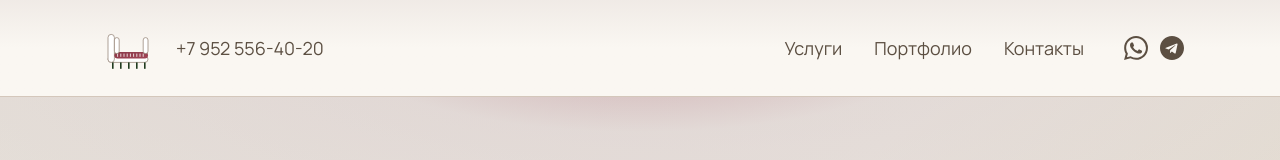
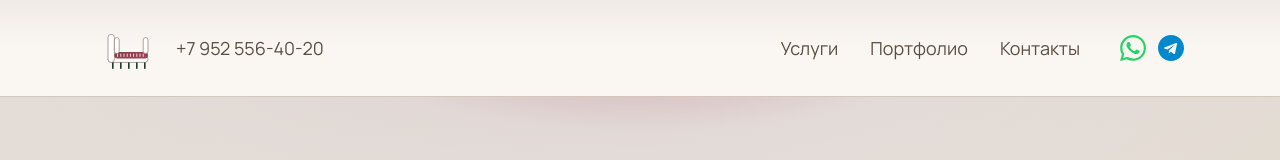
Before and after one commit to reusable34/restavraci-mebel, a Next.js app: page / in a window 1280 px wide. Shown: the top 160 px of the page. Built offline with nearby package versions, Linux system fonts and the light colour scheme.

Commit message:
Improve header icons: add colors and hover effects

```diff
--- a/components/Header.tsx
+++ b/components/Header.tsx
@@ -52,24 +52,24 @@
                 href="https://wa.me/79525564020"
                 target="_blank"
                 rel="noopener noreferrer"
-                className="hover:opacity-80 transition-opacity"
+                className="hover:scale-110 transition-transform"
                 title="Написать в WhatsApp"
                 aria-label="WhatsApp"
               >
-                <svg width="24" height="24" viewBox="0 0 24 24" fill="none" xmlns="http://www.w3.org/2000/svg">
-                  <path d="M17.472 14.382c-.297-.149-1.758-.867-2.03-.967-.273-.099-.471-.148-.67.15-.197.297-.767.966-.94 1.164-.173.199-.347.223-.644.075-.297-.15-1.255-.463-2.39-1.475-.883-.788-1.48-1.761-1.653-2.059-.173-.297-.018-.458.13-.606.134-.133.298-.347.446-.52.149-.174.198-.298.298-.497.099-.198.05-.371-.025-.52-.075-.149-.669-1.612-.916-2.207-.242-.579-.487-.5-.669-.51-.173-.008-.371-.01-.57-.01-.198 0-.52.074-.792.372-.272.297-1.04 1.016-1.04 2.479 0 1.462 1.065 2.875 1.213 3.074.149.198 2.096 3.2 5.077 4.487.709.306 1.262.489 1.694.625.712.227 1.36.195 1.871.118.571-.085 1.758-.719 2.006-1.413.248-.694.248-1.289.173-1.413-.074-.124-.272-.198-.57-.347m-5.421 7.403h-.004a9.87 9.87 0 01-5.031-1.378l-.361-.214-3.741.982.998-3.648-.235-.374a9.86 9.86 0 01-1.51-5.26c.001-5.45 4.436-9.884 9.888-9.884 2.64 0 5.122 1.03 6.988 2.898a9.825 9.825 0 012.893 6.994c-.003 5.45-4.437 9.884-9.885 9.884m8.413-18.297A11.815 11.815 0 0012.05 0C5.495 0 .16 5.335.157 11.892c0 2.096.547 4.142 1.588 5.945L.057 24l6.305-1.654a11.882 11.882 0 005.683 1.448h.005c6.554 0 11.89-5.335 11.893-11.893a11.821 11.821 0 00-3.48-8.413Z" fill="currentColor"/>
+                <svg width="26" height="26" viewBox="0 0 24 24" fill="none" xmlns="http://www.w3.org/2000/svg">
+                  <path d="M17.472 14.382c-.297-.149-1.758-.867-2.03-.967-.273-.099-.471-.148-.67.15-.197.297-.767.966-.94 1.164-.173.199-.347.223-.644.075-.297-.15-1.255-.463-2.39-1.475-.883-.788-1.48-1.761-1.653-2.059-.173-.297-.018-.458.13-.606.134-.133.298-.347.446-.52.149-.174.198-.298.298-.497.099-.198.05-.371-.025-.52-.075-.149-.669-1.612-.916-2.207-.242-.579-.487-.5-.669-.51-.173-.008-.371-.01-.57-.01-.198 0-.52.074-.792.372-.272.297-1.04 1.016-1.04 2.479 0 1.462 1.065 2.875 1.213 3.074.149.198 2.096 3.2 5.077 4.487.709.306 1.262.489 1.694.625.712.227 1.36.195 1.871.118.571-.085 1.758-.719 2.006-1.413.248-.694.248-1.289.173-1.413-.074-.124-.272-.198-.57-.347m-5.421 7.403h-.004a9.87 9.87 0 01-5.031-1.378l-.361-.214-3.741.982.998-3.648-.235-.374a9.86 9.86 0 01-1.51-5.26c.001-5.45 4.436-9.884 9.888-9.884 2.64 0 5.122 1.03 6.988 2.898a9.825 9.825 0 012.893 6.994c-.003 5.45-4.437 9.884-9.885 9.884m8.413-18.297A11.815 11.815 0 0012.05 0C5.495 0 .16 5.335.157 11.892c0 2.096.547 4.142 1.588 5.945L.057 24l6.305-1.654a11.882 11.882 0 005.683 1.448h.005c6.554 0 11.89-5.335 11.893-11.893a11.821 11.821 0 00-3.48-8.413Z" fill="#25D366"/>
                 </svg>
               </a>
               <a
                 href="https://t.me/provintagevrn"
                 target="_blank"
                 rel="noopener noreferrer"
-                className="hover:opacity-80 transition-opacity"
+                className="hover:scale-110 transition-transform"
                 title="Написать в Telegram"
                 aria-label="Telegram"
               >
-                <svg width="24" height="24" viewBox="0 0 24 24" fill="none" xmlns="http://www.w3.org/2000/svg">
-                  <path d="M12 0C5.373 0 0 5.373 0 12s5.373 12 12 12 12-5.373 12-12S18.627 0 12 0zm5.562 8.193l-1.87 8.788c-.14.625-.5.777-1.015.48l-2.8-2.063-1.35 1.297c-.15.15-.275.275-.565.275l.2-2.82 5.183-4.68c.225-.2-.05-.31-.348-.11l-6.403 4.03-2.76-.86c-.6-.188-.615-.6.125-.895l10.78-4.155c.5-.19.937.112.775.865z" fill="currentColor"/>
+                <svg width="26" height="26" viewBox="0 0 24 24" fill="none" xmlns="http://www.w3.org/2000/svg">
+                  <path d="M12 0C5.373 0 0 5.373 0 12s5.373 12 12 12 12-5.373 12-12S18.627 0 12 0zm5.562 8.193l-1.87 8.788c-.14.625-.5.777-1.015.48l-2.8-2.063-1.35 1.297c-.15.15-.275.275-.565.275l.2-2.82 5.183-4.68c.225-.2-.05-.31-.348-.11l-6.403 4.03-2.76-.86c-.6-.188-.615-.6.125-.895l10.78-4.155c.5-.19.937.112.775.865z" fill="#0088cc"/>
                 </svg>
               </a>
             </div>
```
